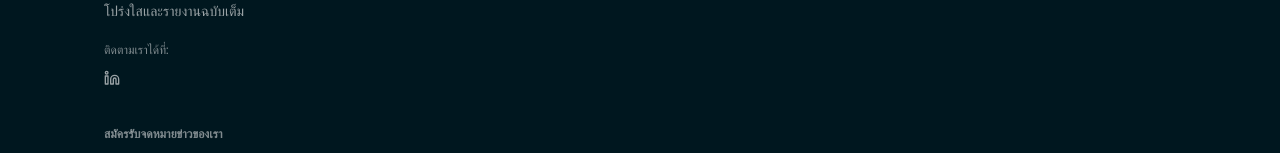
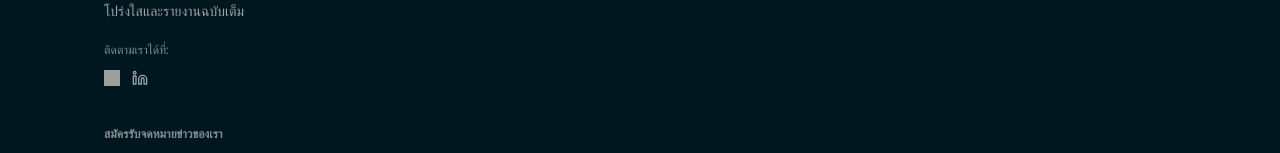
Before and after one commit to wecanmedia-main/wecanmedia, a React (Vite) app: page /contact in a window 1280 px wide. Shown: the part 1322-1475 px from the top of the page. Built offline with nearby package versions, Linux system fonts and the light colour scheme; grey boxes are pictures that could not be loaded; a web font is replaced by a local one.

Commit message:
Chantan export — 2026-09-03 08:35 UTC

```diff
--- a/chantan-assets.json
+++ b/chantan-assets.json
@@ -11,5 +11,6 @@
   "public/assets/client-ormana.webp": "https://cdn.chantan.one/hero-cache/edit/d44e285e6009dcd5190c6240.webp",
   "public/assets/client-gousto.webp": "https://cdn.chantan.one/hero-cache/edit/ab05f75da7abaa03a53db577.webp",
   "public/assets/wecan-icon.webp": "https://cdn.chantan.one/hero-cache/edit/e37712ae93175ffa4945cb09.webp",
-  "public/favicon.webp": "https://cdn.chantan.one/hero-cache/edit/e37712ae93175ffa4945cb09.webp"
+  "public/favicon.webp": "https://cdn.chantan.one/hero-cache/edit/e37712ae93175ffa4945cb09.webp",
+  "public/assets/line-sticky-icon.webp": "https://cdn.chantan.one/hero-cache/edit/29d4a4bf64455de4e6b8a9e3.webp"
 }
--- a/src/components/nc/NCFooter.tsx
+++ b/src/components/nc/NCFooter.tsx
@@ -1,5 +1,5 @@
 import { useState } from "react"
-import { Linkedin } from "lucide-react"
+import { Linkedin, MessageCircle } from "lucide-react"
 import { useTranslation } from 'react-i18next'
 
 export function NCFooter() {
@@ -22,6 +22,15 @@ export function NCFooter() {
             </p>
             <p className="mt-5 text-xs text-white/50">{t("Follow us on:")}</p>
             <div className="mt-3 flex gap-3">
+              <a
+                href="https://lin.ee/67M9LzF"
+                target="_blank"
+                rel="noreferrer"
+                aria-label={t("LINE")}
+                className="text-white/60 hover:text-primary transition-colors"
+              >
+                <img src="/assets/line-sticky-icon.webp" alt="LINE" className="w-4 h-4" />
+              </a>
               <a
                 href="https://th.linkedin.com/company/wecan-media-thailand?"
                 target="_blank"
--- a/src/locales/en.json
+++ b/src/locales/en.json
@@ -243,5 +243,6 @@
   "With over 5,000 creators worked with and 10,000+ content pieces managed across 6+ years in business, we're the perfect partner to help you scale with authentic influencer marketing!": "With over 5,000 creators worked with and 10,000+ content pieces managed across 6+ years in business, we're the perfect partner to help you scale with authentic influencer marketing!",
   "KOL Group Seeding (100 groups)": "KOL Group Seeding (100 groups)",
   "KOL Group Seeding (300 groups)": "KOL Group Seeding (300 groups)",
-  "KOL Group Seeding (500+ groups)": "KOL Group Seeding (500+ groups)"
+  "KOL Group Seeding (500+ groups)": "KOL Group Seeding (500+ groups)",
+  "LINE": "LINE"
 }
--- a/src/locales/th.json
+++ b/src/locales/th.json
@@ -243,5 +243,6 @@
   "With over 5,000 creators worked with and 10,000+ content pieces managed across 6+ years in business, we're the perfect partner to help you scale with authentic influencer marketing!": "ด้วยการร่วมงานกับครีเอเตอร์กว่า 5,000 คน และบริหารจัดการคอนเทนต์กว่า 10,000 ชิ้น ตลอดระยะเวลากว่า 6 ปีในธุรกิจ เราคือพันธมิตรที่สมบูรณ์แบบที่จะช่วยให้คุณเติบโตด้วยการตลาดอินฟลูเอนเซอร์ที่แท้จริง!",
   "KOL Group Seeding (100 groups)": "KOL การเผยแพร่ในกลุ่ม (100 กลุ่ม)",
   "KOL Group Seeding (300 groups)": "KOL การเผยแพร่ในกลุ่ม (300 กลุ่ม)",
-  "KOL Group Seeding (500+ groups)": "KOL การเผยแพร่ในกลุ่ม (500+ กลุ่ม)"
+  "KOL Group Seeding (500+ groups)": "KOL การเผยแพร่ในกลุ่ม (500+ กลุ่ม)",
+  "LINE": "LINE"
 }
```
Also changed, not shown: .chantan/pushed-files.json.
